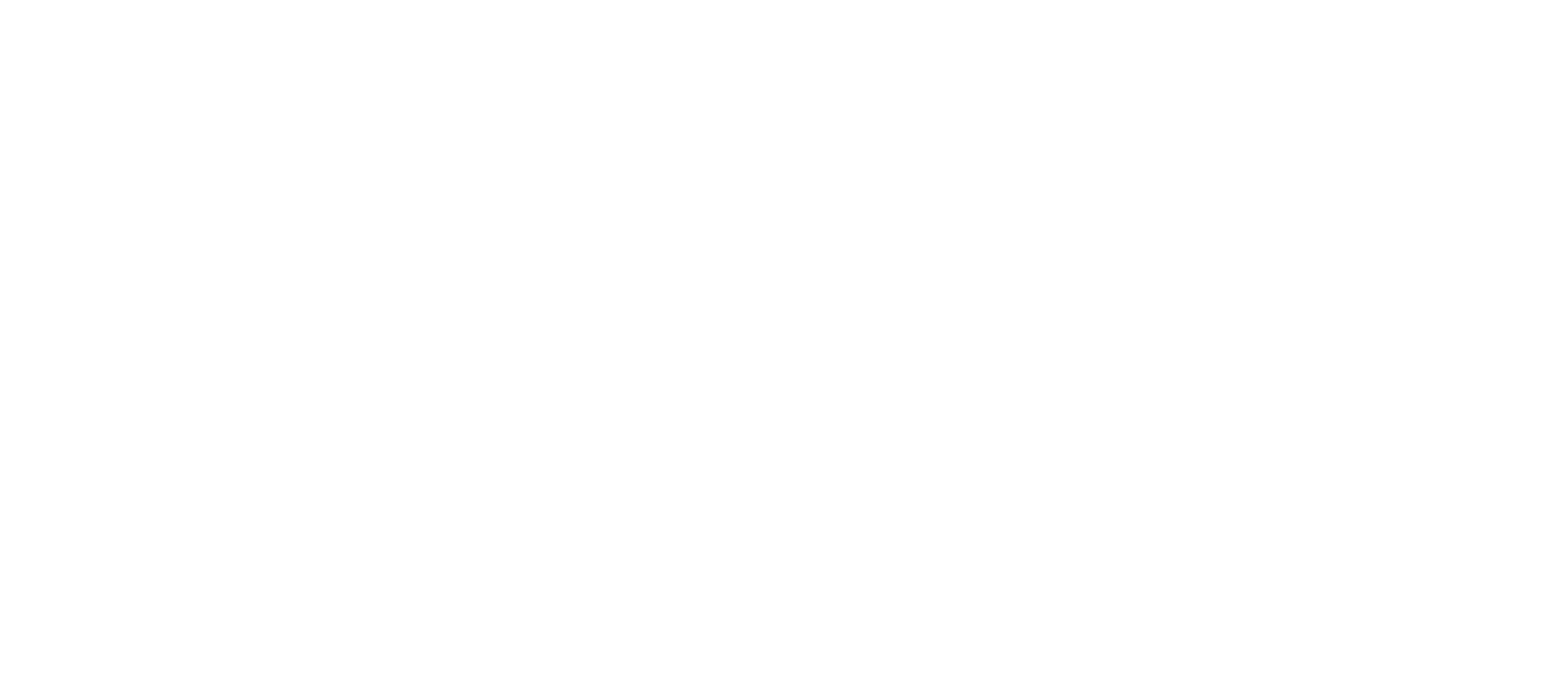
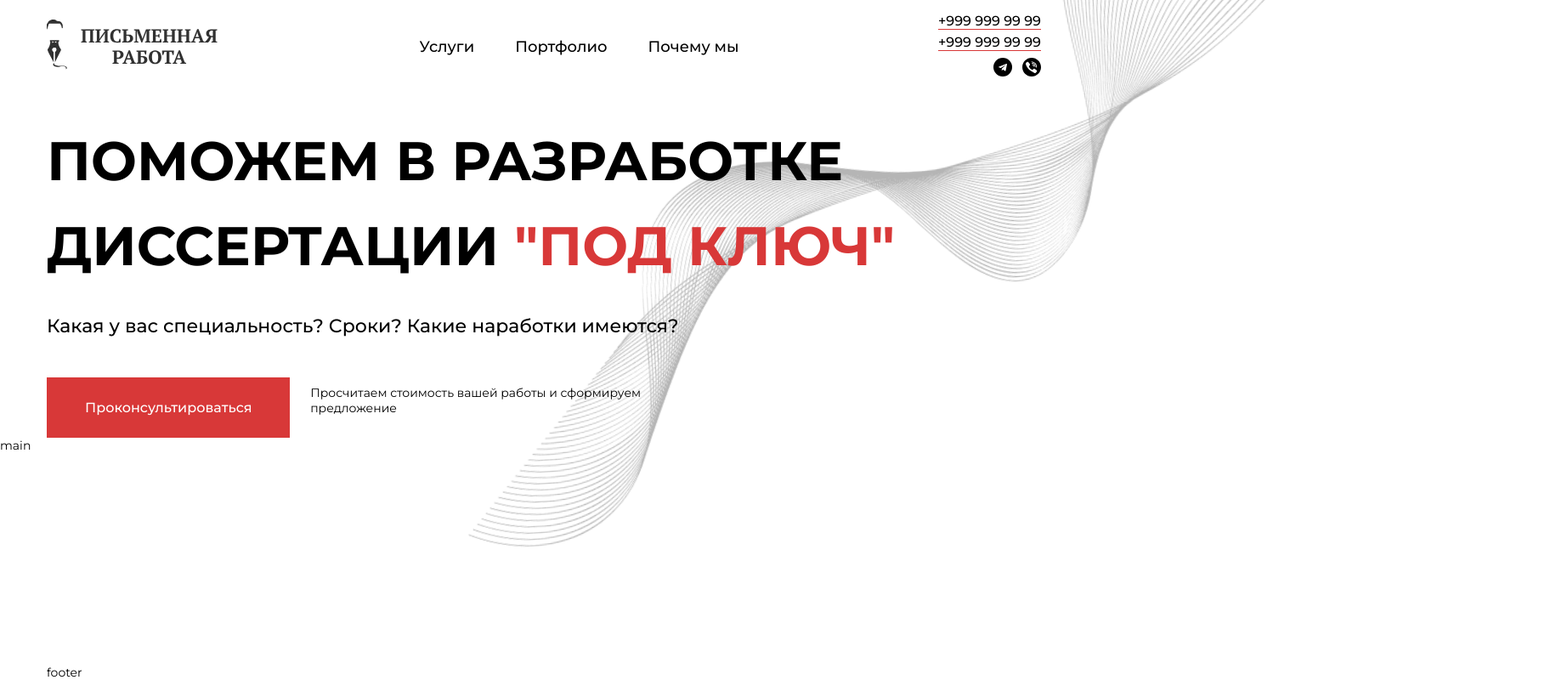
Before and after one commit to Dobrbly/paperwork, a plain HTML site: page index.html in a window 1280 px wide. Shown: the whole page at 85% size, 1831 px wide, since content can reach past the window. Drawn offline with Linux system fonts and the light colour scheme.

Commit message:
add header

```diff
--- /dev/null
+++ b/css/header.css
@@ -0,0 +1,36 @@
+.header{
+    position: relative;
+}
+.header::after{
+    content: '';
+    position: absolute;
+    left: 475px;
+    bottom: -100px;
+    background-image: url(../image/line-vektor.png);
+    background-position: center;
+    background-repeat: no-repeat;
+    background-size: cover;
+    width: 1330px;
+    height: 950px;
+    transform: rotate(-3.311deg);
+    z-index: -1;
+}
+.header__top{
+    display: flex;
+    align-items: center;
+    justify-content: space-between;
+    padding: 15px 0;
+}
+.header__title{
+    margin: 30px 0;
+}
+.header__subtitle{
+    margin-bottom: 45px;
+}
+.header__btn{
+    margin-right: 20px;
+}
+.header__txt{
+    max-width: 400px;
+    display: inline-block;
+}
--- /dev/null
+++ b/css/style.css
@@ -0,0 +1,128 @@
+@import url("header.css");
+*{
+    box-sizing: border-box;
+}
+*::after,
+*::before{
+    box-sizing: inherit;
+}
+ul{
+    padding: 0;
+    margin: 0;
+    list-style: none;
+}
+a{
+    color: inherit;
+    text-decoration: none;
+}
+h1,h2,h3,h4,h5,h6 {
+    margin: 0;
+}
+p{
+    margin: 0;
+}
+html{
+    height: 100%;
+}
+body {
+    height: 100%;
+    font-family: 'Montserrat', sans-serif;
+    font-weight: 400;
+    font-size: 14px;
+    margin: 0;
+    background-color: #fff;
+    /*overflow-x: hidden;*/
+}
+.container{
+    width: 1200px;
+    max-width: 100%;
+    padding: 0 15px;
+    margin: 0 auto;
+}
+.page{
+    display: flex;
+    flex-direction: column;
+    height: 100%;
+}
+.main{
+    display: flex;
+    flex: 1 0 auto;
+}
+.footer {
+    display: flex;
+    flex: 0 0 auto;
+}
+
+.navigation__list{
+    display: flex;
+    align-items: center;
+    gap: 32px;
+    font-size: 18px;
+    font-weight: 500;
+    line-height: 20px;
+}
+.navigation__link{
+    padding: 8px;
+    cursor: pointer;
+    transition: text-decoration 1s ease-in-out;
+}
+.navigation__link:hover{
+    text-decoration: underline #000;
+}
+.contacts{
+    display: flex;
+    flex-direction: column;
+    align-items: flex-end;
+}
+.contacts__phone{
+    display: flex;
+    align-items: center;
+    flex-direction: column;
+    gap: 5px;
+    margin-bottom: 8px;
+}
+.contacts__num{
+    font-size: 16px;
+    font-weight: 500;
+    gap: 5px;
+    border-bottom: 1px solid #D83838;
+    transition: border-bottom .5s ease-in-out;
+}
+.contacts__num:hover{
+    border-bottom: 1px solid #000;
+}
+.social{
+    display: flex;
+    gap: 12px;
+}
+.social__link{
+    cursor: pointer;
+}
+.social__img{
+    width: 22px;
+    height: 22px;
+}
+.title{
+    font-size: 64px;
+    font-style: normal;
+    font-weight: 700;
+    line-height: 100px;
+    text-transform: uppercase;
+}
+.title > span{
+    color: #D83838;
+}
+.subtitle{
+    font-size: 22px;
+    font-weight: 500;
+    line-height: 30px;
+}
+.btn{
+    display: inline-block;
+    font-size: 16px;
+    font-weight: 500;
+    text-align: center;
+    background: #D83838;
+    padding: 26px 45px;
+    color: #fff;
+}
--- a/index.html
+++ b/index.html
@@ -5,9 +5,84 @@
     <meta name="viewport"
           content="width=device-width, user-scalable=no, initial-scale=1.0, maximum-scale=1.0, minimum-scale=1.0">
     <meta http-equiv="X-UA-Compatible" content="ie=edge">
+    <link rel="preconnect" href="https://fonts.googleapis.com">
+    <link rel="preconnect" href="https://fonts.gstatic.com" crossorigin>
+    <link href="https://fonts.googleapis.com/css2?family=Montserrat:wght@400;500;700&display=swap" rel="stylesheet">
+    <link rel="stylesheet" href="./css/style.css">
+    <link rel="stylesheet" href="./css/popup">
+    <link rel="stylesheet" href="./css/media.css">
     <title>Письменная работа</title>
 </head>
 <body>
+    <div class="page">
+        <header class="header">
+            <div class="container header__container">
+                <div class="header__top">
+                    <div class="header__logo logo">
+                        <a href="#">
+                            <img src="./image/logo.svg" alt="Логогтип Письменная работа">
+                        </a>
+                    </div>
+                    <nav class="header__navigation navigation">
+                        <ul class="header__list navigation__list">
+                            <li class="header__item navigation__item">
+                                <a href="" class="header__link navigation__link">
+                                    Услуги
+                                </a>
+                            </li>
+                            <li class="header__item navigation__item">
+                                <a href="" class="header__link navigation__link">
+                                    Портфолио
+                                </a>
+                            </li>
+                            <li class="header__item navigation__item">
+                                <a href="" class="header__link navigation__link">
+                                    Почему мы
+                                </a>
+                            </li>
+                        </ul>
+                    </nav>
+                    <div class="header__contacts contacts">
+                        <div class="header__phone contacts__phone">
+                            <a href="tel:9999999999" class="header__num contacts__num">+999 999 99 99</a>
+                            <a href="tel:9999999999" class="header__num contacts__num">+999 999 99 99</a>
+                        </div>
+                        <div class="header__social social">
+                            <a class="social__link" href="#">
+                                <img class="social__img" src="./image/tg.svg" alt="Telegram">
+                            </a>
 
+                            <a class="social__link" href="#">
+                                <img class="social__img" src="./image/viber.svg" alt="Viber">
+                            </a>
+
+                        </div>
+                    </div>
+                </div>
+                <div class="header__bottom">
+                    <h1 class="header__title title">
+                        Поможем в разработке диссертации <span>"под ключ"</span>
+                    </h1>
+                    <p class="header__subtitle subtitle">
+                        Какая у вас специальность? Сроки? Какие наработки имеются?
+                    </p>
+                    <a href="#" class="header__btn btn">
+                        Проконсультироваться
+                    </a>
+                    <p class="header__txt txt">
+                        Просчитаем стоимость вашей работы и сформируем предложение
+                    </p>
+                </div>
+            </div>
+        </header>
+        <main class="main">
+            main
+        </main>
+        <footer class="footer">
+            <div class="container footer__container">
+                footer
+            </div>
+        </footer>
+    </div>
 </body>
 </html>
```
Also changed, not shown: css/media.css (added), css/popup.css (added), image/line-vector.jpg (added), image/line-vektor.png (added), image/logo.svg (added), image/tg.svg (added), image/viber.svg (added).
